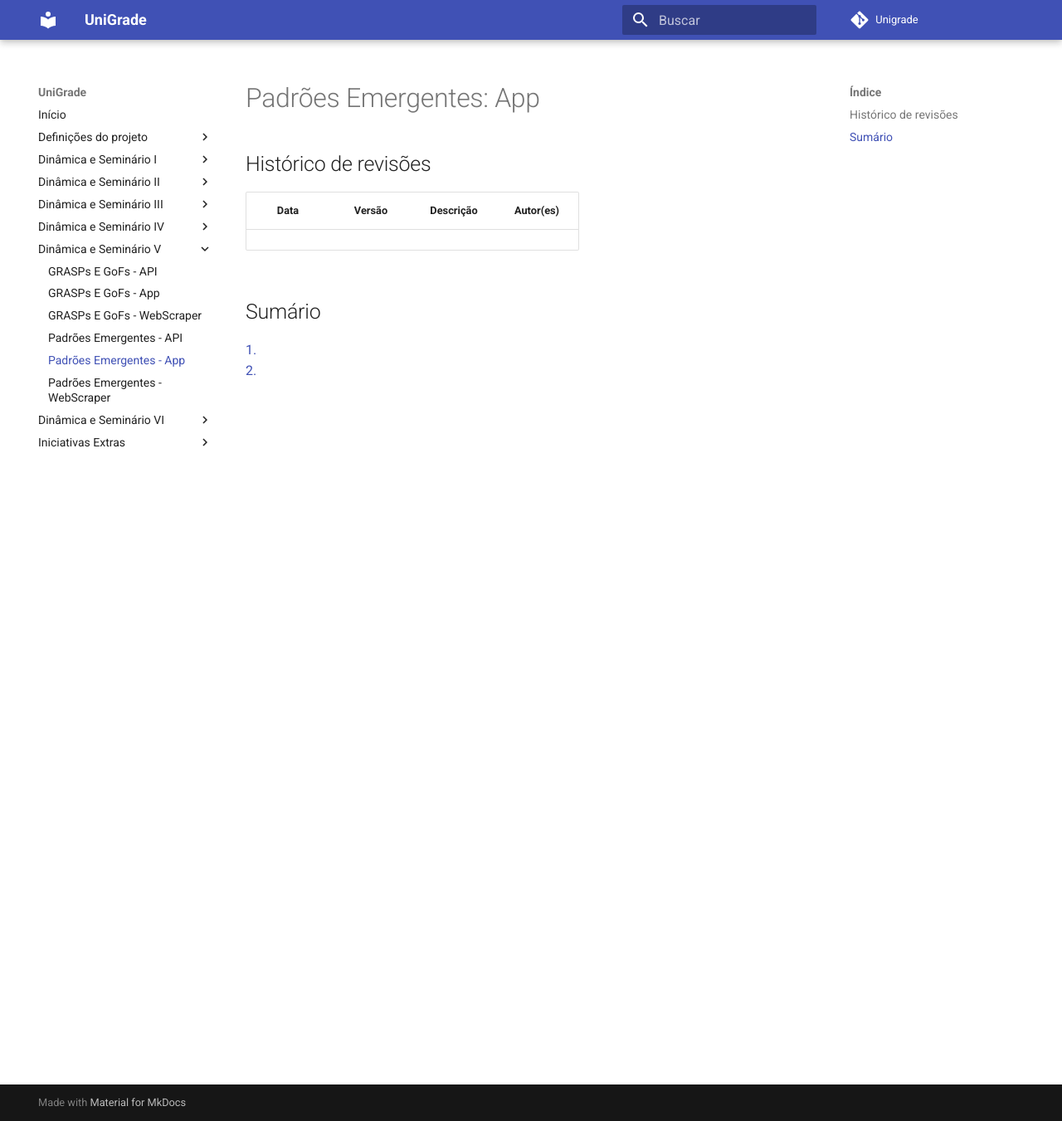
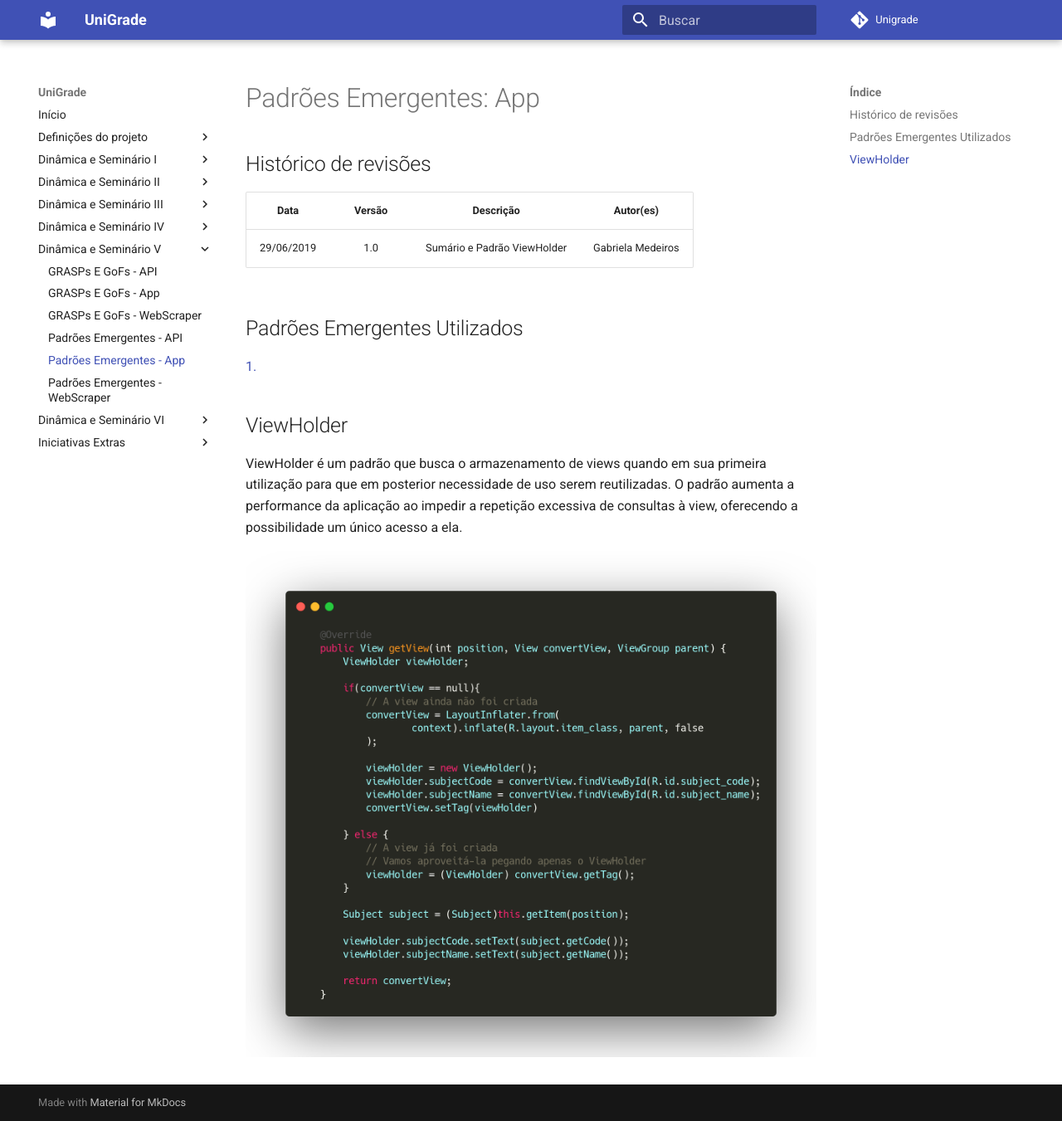
Before and after one commit to ads-unigrade-2019-1/Wiki, an MkDocs documentation site: the page built from docs/dinamica05B/app.md, in a window 1280 px wide and 1351 px high. Shown: the whole window at 83% size. Built offline with MkDocs 1.6.1 and Material for MkDocs 9.7.7, drawn with Linux system fonts in a browser that asks for light colours.

Commit message:
Added ViewHolder

```diff
--- a/docs/dinamica05B/app.md
+++ b/docs/dinamica05B/app.md
@@ -3,8 +3,12 @@
 ## Histórico de revisões
 |   Data   |  Versão  |        Descrição       |          Autor(es)          |
 |:--------:|:--------:|:----------------------:|:---------------------------:|
-|   |   |   | |
+| 29/06/2019 |  1.0 | Sumário e Padrão ViewHolder | Gabriela Medeiros |
 
-## Sumário
-[1. ](#1-) <br>
-[2. ](#2-) <br>
+## Padrões Emergentes Utilizados
+[1. ](#1-ViewHolder) <br>
+
+## ViewHolder
+ViewHolder é um padrão que busca o armazenamento de views quando em sua primeira utilização para que em posterior necessidade de uso serem reutilizadas. O padrão aumenta a performance da aplicação ao impedir a repetição excessiva de consultas à view, oferecendo a possibilidade um único acesso a ela.
+
+[![ViewHolder - SubjectListAdapter](img/viewHolder_1.png)](img/viewHolder_1.png)
```
Also changed, not shown: docs/dinamica05B/img/viewHolder_1.png (added).
